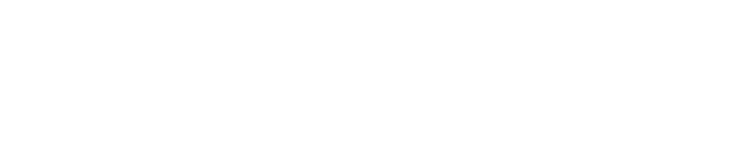
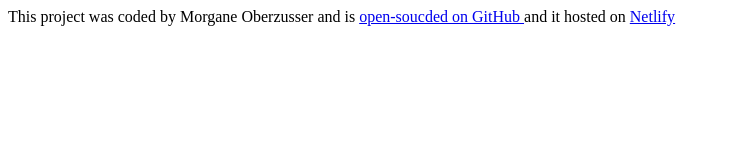
Before and after one commit to morgane2089/french-quotes-generator, a plain HTML site: page index.html in a window 1280 px wide. Shown: the whole page, without its empty margins (0-729 px from the left). Drawn offline with Linux system fonts and the light colour scheme.

Commit message:
added footer

```diff
--- a/index.html
+++ b/index.html
@@ -8,6 +8,12 @@
     <title>French Quotes Generator</title>
 </head>
 <body>
+
+
+
+
+<footer>This project was coded by Morgane Oberzusser and is <a href="https://github.com/morgane2089/french-quotes-generator" target="_blank"> open-soucded on GitHub </a>  and it hosted on <a href="https://french-quotes-generator.netlify.app" target="_blank"> Netlify</a> </footer>
+
 <script src="src/index.js"> </script>
 </body>
 </html>
```
